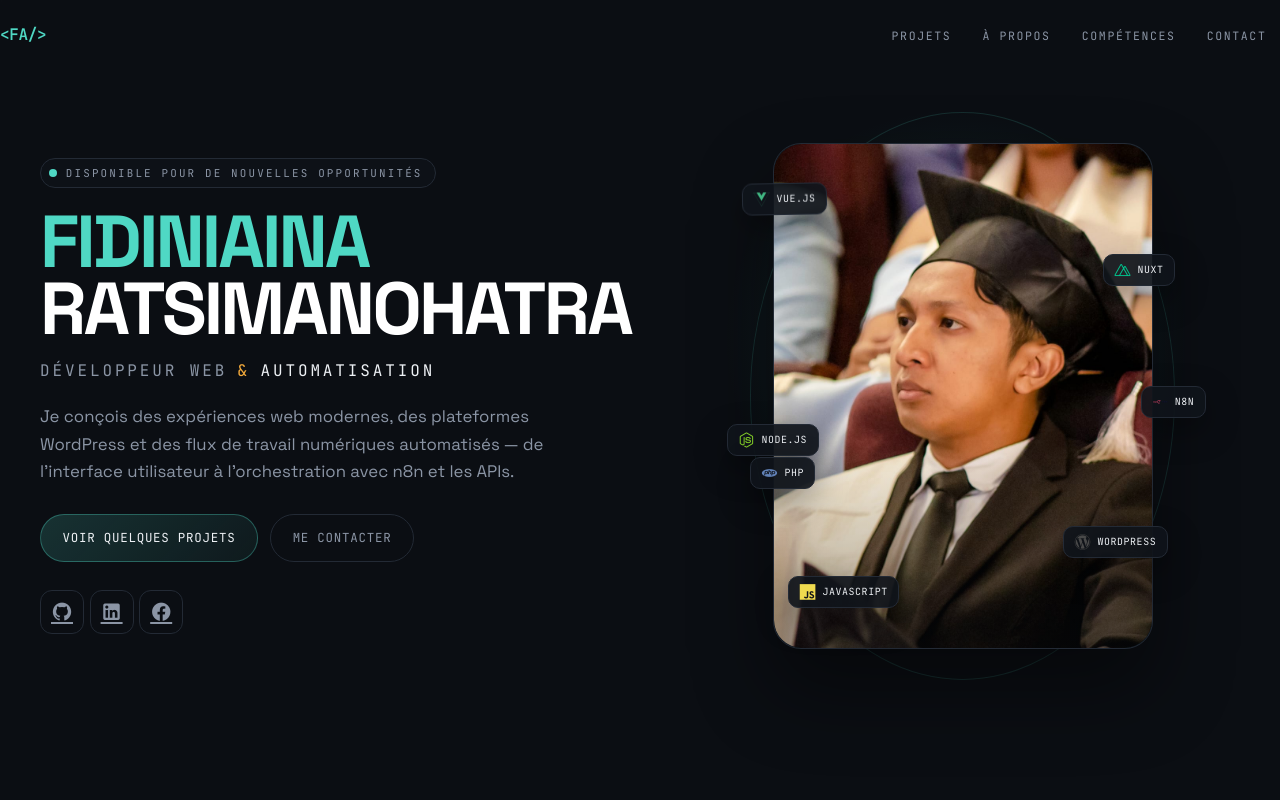
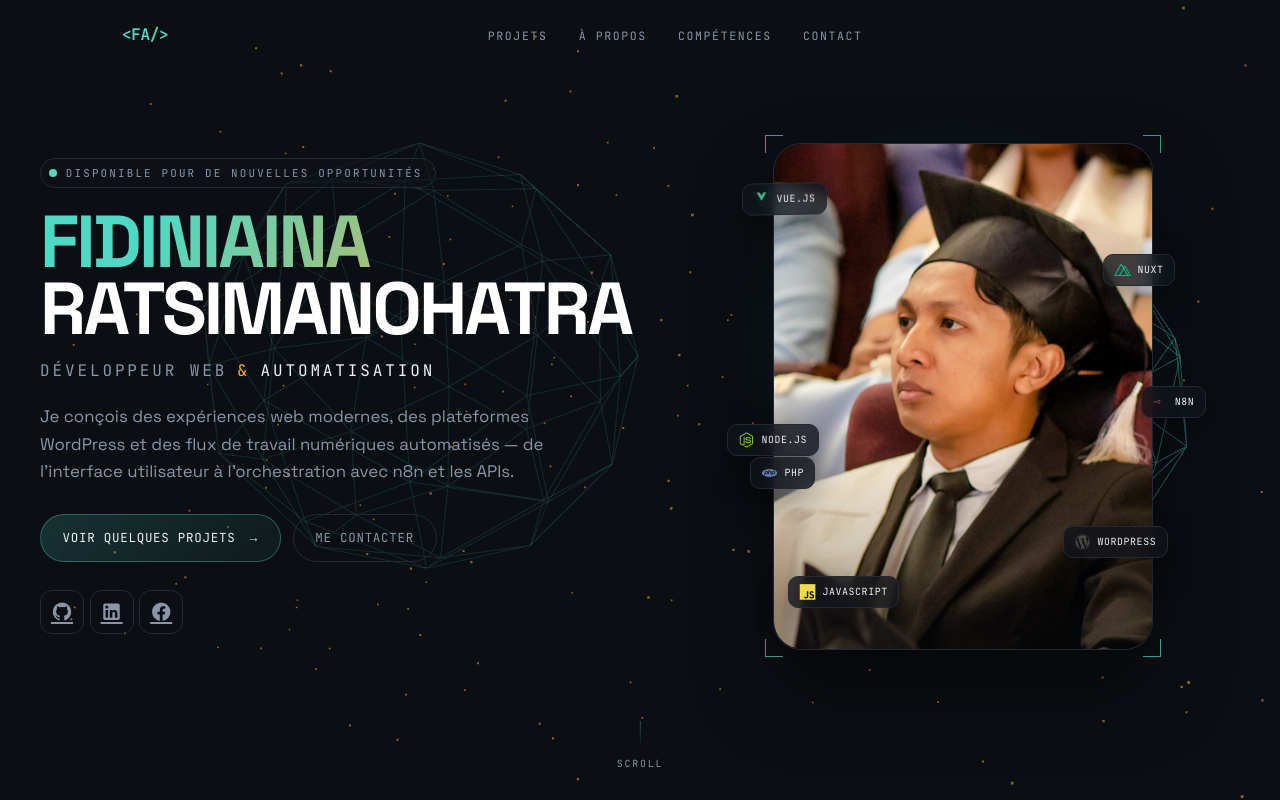
Before and after one commit to FIDYKELY/nw-portfolio-fidy, a Nuxt app: page / in a window 1280 px wide. Shown: the top 800 px of the page. Built offline with nearby package versions, Linux system fonts and the light colour scheme.

Commit message:
nav et hero section

```diff
--- a/components/AppNav.vue
+++ b/components/AppNav.vue
@@ -1,6 +1,6 @@
 <template>
   <header class="nav" :class="{ 'nav--scrolled': scrolled }">
-    <div class="nav__inner container-narrow">
+    <div class="nav__inner">
       <NuxtLink to="/#hero" class="nav__brand mono" aria-label="Accueil">
         <span class="nav__brand-accent">&lt;FA/&gt;</span>
       </NuxtLink>
@@ -99,6 +99,9 @@ onMounted(() => {
   align-items: center;
   gap: 1.5rem;
   width: 100%;
+  max-width: 1100px;      /* ✅ largeur maîtrisée, ni trop large ni trop étroite */
+  margin: 0 auto;         /* ✅ centre le bloc dans la page */
+  padding: 0 2rem;        /* ✅ respiration sur les côtés */
 }
 
 .nav__brand {
@@ -114,9 +117,9 @@ onMounted(() => {
 }
 
 .nav__links {
-  margin-left: auto;
   display: none;
   gap: 0.25rem;
+  margin: 0 auto;         /* ✅ centre le groupe de liens entre brand et toggle */
 }
 
 @media (min-width: 768px) {
@@ -153,7 +156,7 @@ onMounted(() => {
 }
 
 .nav__toggle {
-  margin-left: auto;
+  margin-left: auto;      /* ⚠️ garde ça UNIQUEMENT pour le mobile */
   display: flex;
   flex-direction: column;
   gap: 6px;
--- a/components/HeroSection.vue
+++ b/components/HeroSection.vue
@@ -1,6 +1,10 @@
 <template>
   <section id="hero" class="hero section-pad" @mousemove="onMouseMove">
+    <!-- full-bleed 3D field: spans the whole hero, not just the portrait -->
+    <canvas ref="heroCanvasEl" class="hero__three-bg" aria-hidden="true" />
+    <div class="hero__grain" aria-hidden="true" />
     <div class="hero__glow" :style="glowStyle" aria-hidden="true" />
+
     <div class="container-narrow hero__grid">
       <div class="hero__copy">
         <p class="hero__label mono reveal">
@@ -25,7 +29,10 @@
         </p>
 
         <div class="hero__actions reveal" style="transition-delay: 0.28s">
-          <a href="#work" class="btn-primary">Voir quelques projets</a>
+          <a href="#work" class="btn-primary">
+            Voir quelques projets
+            <span class="hero__cta-arrow" aria-hidden="true">→</span>
+          </a>
           <a href="#contact" class="btn-ghost">Me contacter</a>
         </div>
 
@@ -46,16 +53,25 @@
 
       <div class="hero__visual reveal" style="transition-delay: 0.12s">
         <div class="hero__frame">
-          <div class="hero__coords mono" aria-hidden="true"></div>
-          <div class="hero__ring hero__ring--1" aria-hidden="true" />
-          <div class="hero__ring hero__ring--2" aria-hidden="true" />
-          <div class="hero__photo-wrap">
+          <span class="hero__corner hero__corner--tl" aria-hidden="true" />
+          <span class="hero__corner hero__corner--tr" aria-hidden="true" />
+          <span class="hero__corner hero__corner--bl" aria-hidden="true" />
+          <span class="hero__corner hero__corner--br" aria-hidden="true" />
+
+          <div class="hero__coords mono" aria-hidden="true">
+            <span></span>
+            <span class="hero__coords-sep"></span>
+            <span></span>
+          </div>
+
+          <div class="hero__photo-wrap" :style="photoTiltStyle">
             <SmartImage
               src="/images/graduate.jpeg"
               alt="Fidiniaina Ratsimanohatra — Web Developer"
               eager
             />
           </div>
+
           <div
             v-for="(badge, i) in heroBadges"
             :key="badge.label"
@@ -74,16 +90,27 @@
         </div>
       </div>
     </div>
+
+    <div class="hero__scroll mono" aria-hidden="true">
+      <span class="hero__scroll-line" />
+      scroll
+    </div>
   </section>
 </template>
 
 <script setup lang="ts">
+import * as THREE from 'three'
 import { heroBadges, socialLinks } from '~/data/portfolio'
 
 const pointer = ref({ x: 0, y: 0 })
 
 const glowStyle = computed(() => ({
   transform: `translate(${pointer.value.x * 12}px, ${pointer.value.y * 8}px)`,
+}))
+
+// subtle mouse-parallax tilt on the portrait — same pointer data as the glow
+const photoTiltStyle = computed(() => ({
+  transform: `rotateY(${pointer.value.x * 6}deg) rotateX(${-pointer.value.y * 6}deg)`,
 }))
 
 function onMouseMove(e: MouseEvent) {
@@ -112,6 +139,141 @@ function badgeStyle(index: number, delay: number) {
   }
 }
 
+/* ---------- 3D halo (three.js) ---------- */
+const heroCanvasEl = ref<HTMLCanvasElement | null>(null)
+
+let renderer: THREE.WebGLRenderer | undefined
+let scene: THREE.Scene | undefined
+let camera: THREE.PerspectiveCamera | undefined
+let wireMeshLeft: THREE.LineSegments | undefined
+let wireMeshRight: THREE.LineSegments | undefined
+let particles: THREE.Points | undefined
+let frameId: number | undefined
+let resizeObserver: ResizeObserver | undefined
+const clock = new THREE.Clock()
+
+function initThree() {
+  const canvas = heroCanvasEl.value
+  const parent = canvas?.parentElement // the <section class="hero">
+  if (!canvas || !parent) return
+  // skip on small screens: same breakpoint as the other decorative elements,
+  // and cheaper on mobile GPUs/battery
+  if (window.innerWidth < 1024) return
+
+  try {
+    const w = parent.clientWidth
+    const h = parent.clientHeight
+
+    renderer = new THREE.WebGLRenderer({ canvas, alpha: true, antialias: true })
+    renderer.setSize(w, h, false)
+    renderer.setPixelRatio(Math.min(window.devicePixelRatio, 2))
+
+    scene = new THREE.Scene()
+    camera = new THREE.PerspectiveCamera(50, w / h, 0.1, 100)
+    camera.position.z = 9
+
+    // visible world size at z=0, so nothing spawns off past the edges of the section
+    const worldH = 2 * camera.position.z * Math.tan((camera.fov * Math.PI) / 360)
+    const worldW = worldH * camera.aspect
+
+    // a subtle, larger wireframe drifting behind the copy (left/center)
+    const geoLeft = new THREE.IcosahedronGeometry(worldH * 0.32, 1)
+    wireMeshLeft = new THREE.LineSegments(
+      new THREE.EdgesGeometry(geoLeft),
+      new THREE.LineBasicMaterial({ color: 0x4fd8c4, transparent: true, opacity: 0.14 }),
+    )
+    wireMeshLeft.position.set(-worldW * 0.2, worldH * 0.06, -2)
+    scene.add(wireMeshLeft)
+
+    // the brighter wireframe halo, roughly where the portrait sits
+    const geoRight = new THREE.IcosahedronGeometry(worldH * 0.22, 1)
+    wireMeshRight = new THREE.LineSegments(
+      new THREE.EdgesGeometry(geoRight),
+      new THREE.LineBasicMaterial({ color: 0x4fd8c4, transparent: true, opacity: 0.4 }),
+    )
+    wireMeshRight.position.set(worldW * 0.27, 0, 0)
+    scene.add(wireMeshRight)
+
+    // particle field spread across the FULL width/height of the section,
+    // not just clustered around one object — this is what was reading as "tronqué"
+    const count = 180
+    const positions = new Float32Array(count * 3)
+    for (let i = 0; i < count; i++) {
+      positions[i * 3] = (Math.random() - 0.5) * worldW * 0.96
+      positions[i * 3 + 1] = (Math.random() - 0.5) * worldH * 0.9
+      positions[i * 3 + 2] = (Math.random() - 0.5) * 4
+    }
+    const pGeo = new THREE.BufferGeometry()
+    pGeo.setAttribute('position', new THREE.BufferAttribute(positions, 3))
+    particles = new THREE.Points(
+      pGeo,
+      new THREE.PointsMaterial({ color: 0xf2a93b, size: 0.045, transparent: true, opacity: 0.55 }),
+    )
+    scene.add(particles)
+
+    const reduceMotion = window.matchMedia('(prefers-reduced-motion: reduce)').matches
+
+    const renderOnce = () => {
+      if (renderer && scene && camera) renderer.render(scene, camera)
+    }
+
+    if (reduceMotion) {
+      renderOnce()
+    } else {
+      const animate = () => {
+        frameId = requestAnimationFrame(animate)
+        const t = clock.getElapsedTime()
+        if (wireMeshRight) {
+          wireMeshRight.rotation.y = t * 0.12
+          wireMeshRight.rotation.x = t * 0.05
+        }
+        if (wireMeshLeft) {
+          wireMeshLeft.rotation.y = -t * 0.06
+          wireMeshLeft.rotation.x = t * 0.03
+        }
+        if (particles) particles.rotation.y = -t * 0.04
+        renderOnce()
+      }
+      animate()
+    }
+
+    resizeObserver = new ResizeObserver(() => {
+      if (!renderer || !camera) return
+      const w2 = parent.clientWidth
+      const h2 = parent.clientHeight
+      renderer.setSize(w2, h2, false)
+      camera.aspect = w2 / h2
+      camera.updateProjectionMatrix()
+      if (reduceMotion) renderOnce()
+    })
+    resizeObserver.observe(parent)
+  } catch (err) {
+    // fails safely on old GPUs / no WebGL — the CSS rings/glow already carry the visual
+    console.warn('Hero 3D indisponible:', err)
+  }
+}
+
+function disposeThree() {
+  if (frameId) cancelAnimationFrame(frameId)
+  resizeObserver?.disconnect()
+  wireMeshLeft?.geometry.dispose()
+  ;(wireMeshLeft?.material as THREE.Material | undefined)?.dispose()
+  wireMeshRight?.geometry.dispose()
+  ;(wireMeshRight?.material as THREE.Material | undefined)?.dispose()
+  particles?.geometry.dispose()
+  ;(particles?.material as THREE.Material | undefined)?.dispose()
+  renderer?.dispose()
+  renderer = undefined
+  scene = undefined
+  camera = undefined
+}
+
+onMounted(() => {
+  initThree()
+})
+onUnmounted(() => {
+  disposeThree()
+})
 </script>
 
 <style scoped>
@@ -124,18 +286,32 @@ function badgeStyle(index: number, delay: number) {
   overflow: hidden;
 }
 
+.hero__grain {
+  position: absolute;
+  inset: 0;
+  z-index: 0;
+  pointer-events: none;
+  background-image: radial-gradient(circle at 1px 1px, rgba(255, 255, 255, 0.045) 1px, transparent 0);
+  background-size: 26px 26px;
+  -webkit-mask-image: radial-gradient(ellipse 90% 70% at 50% 40%, #000 40%, transparent 90%);
+  mask-image: radial-gradient(ellipse 90% 70% at 50% 40%, #000 40%, transparent 90%);
+}
+
 .hero__glow {
   position: absolute;
   top: 10%;
   right: 5%;
   width: min(520px, 70vw);
   height: min(520px, 70vw);
+  z-index: 0;
   background: radial-gradient(circle, rgba(79, 216, 196, 0.14), transparent 65%);
   pointer-events: none;
   transition: transform 0.4s ease-out;
 }
 
 .hero__grid {
+  position: relative;
+  z-index: 1;
   display: grid;
   grid-template-columns: 1fr;
   gap: 3rem;
@@ -174,15 +350,9 @@ function badgeStyle(index: number, delay: number) {
 }
 
 @keyframes pulse {
-  0% {
-    box-shadow: 0 0 0 0 rgba(79, 216, 196, 0.45);
-  }
-  70% {
-    box-shadow: 0 0 0 10px rgba(79, 216, 196, 0);
-  }
-  100% {
-    box-shadow: 0 0 0 0 rgba(79, 216, 196, 0);
-  }
+  0% { box-shadow: 0 0 0 0 rgba(79, 216, 196, 0.45); }
+  70% { box-shadow: 0 0 0 10px rgba(79, 216, 196, 0); }
+  100% { box-shadow: 0 0 0 0 rgba(79, 216, 196, 0); }
 }
 
 .hero__title {
@@ -198,7 +368,10 @@ function badgeStyle(index: number, delay: number) {
 }
 
 .hero__line--accent {
-  color: var(--accent);
+  background: linear-gradient(120deg, var(--accent) 20%, var(--accent-2) 90%);
+  -webkit-background-clip: text;
+  background-clip: text;
+  color: transparent;
 }
 
 .hero__role {
@@ -236,6 +409,16 @@ function badgeStyle(index: number, delay: number) {
   margin-bottom: 1.75rem;
 }
 
+.hero__cta-arrow {
+  display: inline-block;
+  margin-left: 0.4rem;
+  transition: transform 0.25s var(--ease-out);
+}
+
+.btn-primary:hover .hero__cta-arrow {
+  transform: translateX(4px);
+}
+
 .hero__social {
   display: flex;
   gap: 0.35rem;
@@ -270,36 +453,47 @@ function badgeStyle(index: number, delay: number) {
   position: relative;
   width: min(380px, 88vw);
   aspect-ratio: 3 / 4;
+  perspective: 1200px;
 }
+
+.hero__corner {
+  position: absolute;
+  width: 18px;
+  height: 18px;
+  z-index: 3;
+  opacity: 0.7;
+}
+.hero__corner--tl { top: -8px; left: -8px; border-top: 1px solid var(--accent); border-left: 1px solid var(--accent); }
+.hero__corner--tr { top: -8px; right: -8px; border-top: 1px solid var(--accent); border-right: 1px solid var(--accent); }
+.hero__corner--bl { bottom: -8px; left: -8px; border-bottom: 1px solid var(--accent); border-left: 1px solid var(--accent); }
+.hero__corner--br { bottom: -8px; right: -8px; border-bottom: 1px solid var(--accent); border-right: 1px solid var(--accent); }
 
 .hero__coords {
   position: absolute;
-  top: -0.5rem;
+  top: -1.6rem;
   right: 0;
-  font-size: 0.65rem;
+  z-index: 2;
+  display: flex;
+  gap: 0.4rem;
+  font-size: 0.62rem;
+  letter-spacing: 0.08em;
   color: var(--text-muted);
-  letter-spacing: 0.08em;
-  z-index: 2;
+  white-space: nowrap;
 }
 
-.hero__ring {
-  position: absolute;
-  border: 1px solid var(--line);
-  border-radius: 50%;
-  pointer-events: none;
+.hero__coords-sep {
+  color: var(--accent);
 }
 
-.hero__ring--1 {
-  inset: -6%;
-  border-color: rgba(79, 216, 196, 0.15);
-}
-
-.hero__ring--2 {
-  inset: 8% 12% auto;
-  width: 40%;
-  height: 40%;
-  border-style: dashed;
-  opacity: 0.5;
+/* 3D field spans the whole hero section — not cropped to the portrait frame */
+.hero__three-bg {
+  position: absolute;
+  inset: 0;
+  z-index: 0;
+  pointer-events: none;
+  width: 100%;
+  height: 100%;
+  display: block;
 }
 
 .hero__photo-wrap {
@@ -310,6 +504,9 @@ function badgeStyle(index: number, delay: number) {
   border-radius: 28px;
   overflow: hidden;
   border: 1px solid var(--line);
+  transform-style: preserve-3d;
+  transition: transform 0.35s var(--ease-out);
+  will-change: transform;
   box-shadow:
     0 40px 80px rgba(0, 0, 0, 0.45),
     0 0 0 1px rgba(79, 216, 196, 0.08) inset;
@@ -334,12 +531,14 @@ function badgeStyle(index: number, delay: number) {
   letter-spacing: 0.06em;
   text-transform: uppercase;
   color: var(--text);
-  background: rgba(16, 20, 27, 0.92);
+  background: rgba(16, 20, 27, 0.78);
+  backdrop-filter: blur(8px) saturate(140%);
+  -webkit-backdrop-filter: blur(8px) saturate(140%);
   border: 1px solid var(--line);
   border-radius: 10px;
   box-shadow: 0 12px 32px rgba(0, 0, 0, 0.35);
   animation: floatBadge 5s ease-in-out infinite;
-  transition: transform 0.25s var(--ease-out);
+  transition: transform 0.25s var(--ease-out), border-color 0.25s;
 }
 
 .hero__badge:hover {
@@ -359,13 +558,36 @@ function badgeStyle(index: number, delay: number) {
 }
 
 @keyframes floatBadge {
-  0%,
-  100% {
-    transform: translateY(0) rotate(-1deg);
-  }
-  50% {
-    transform: translateY(-8px) rotate(1deg);
-  }
+  0%, 100% { transform: translateY(0) rotate(-1deg); }
+  50% { transform: translateY(-8px) rotate(1deg); }
+}
+
+.hero__scroll {
+  position: absolute;
+  left: 50%;
+  bottom: 1.75rem;
+  transform: translateX(-50%);
+  z-index: 1;
+  display: flex;
+  flex-direction: column;
+  align-items: center;
+  gap: 0.5rem;
+  font-size: 0.62rem;
+  letter-spacing: 0.18em;
+  text-transform: uppercase;
+  color: var(--text-muted);
+}
+
+.hero__scroll-line {
+  width: 1px;
+  height: 28px;
+  background: linear-gradient(to bottom, var(--accent), transparent);
+  animation: scrollLine 2s ease-in-out infinite;
+}
+
+@keyframes scrollLine {
+  0%, 100% { transform: scaleY(1); opacity: 0.4; }
+  50% { transform: scaleY(0.55); opacity: 1; }
 }
 
 @media (max-width: 1023px) {
@@ -377,5 +599,22 @@ function badgeStyle(index: number, delay: number) {
     display: inline-flex;
     transform: scale(0.92);
   }
+
+  .hero__coords,
+  .hero__corner,
+  .hero__scroll,
+  .hero__three-bg {
+    display: none;
+  }
+}
+
+@media (prefers-reduced-motion: reduce) {
+  .hero__scroll-line,
+  .hero__badge {
+    animation: none;
+  }
+  .hero__photo-wrap {
+    transition: none;
+  }
 }
 </style>
--- a/package.json
+++ b/package.json
@@ -15,6 +15,7 @@
     "@nuxtjs/robots": "^6.0.8",
     "nuxt": "^3.17.4",
     "nuxt-seo": "^1.6.1",
+    "three": "^0.186.1",
     "vue": "^3.5.15",
     "vue-router": "^4.5.1"
   },
```
Also changed, not shown: 1 other file (tests, documents, lock files or other folders).
